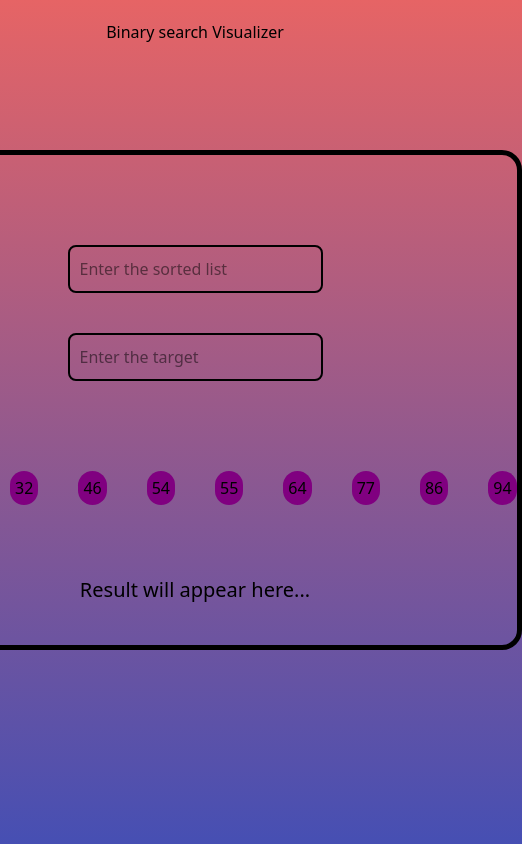
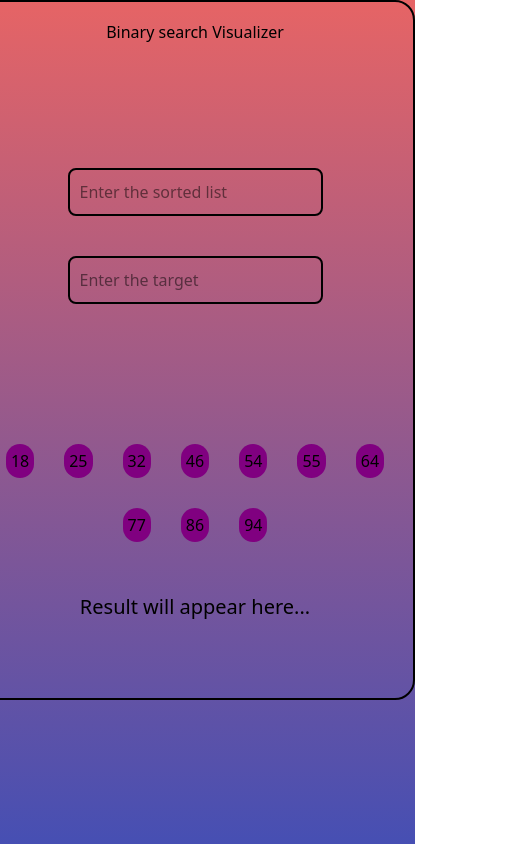
Before and after one commit to MelvinJ-dev/Practice-Web-Development-Projects, a plain HTML site: page Visualizer/index.html in a window 390 px wide. Shown: the whole page, 522 px wide, since content can reach past the window. Drawn offline with nearby package versions, Linux system fonts and the light colour scheme.

Commit message:
make it little responsive and can be used as template

```diff
--- a/Visualizer/index.html
+++ b/Visualizer/index.html
@@ -27,8 +27,8 @@
           <div class="num">86</div>
           <div class="num">94</div>
         </div>
-        <div class="output-box" id="output">Result will appear here...</div>
+        <div class="output-box" id="output">Result will appear here...</div></div>
       </div>
-    </div>
+  </div>
   </body>
 </html>
--- a/Visualizer/styles.css
+++ b/Visualizer/styles.css
@@ -12,18 +12,24 @@ body {
   height: 100vh;
 }
 .content {
-  margin-top: 150px;
-  height: 500px;
-  border: 5px, solid, black;
+  display: flex;
+  flex-wrap: wrap;
+  align-items: center;
+  justify-content: center;
+  flex-direction: column;
+  height: 700px;
+  border: 2px, solid, black;
   border-radius: 20px;
   width: 850px;
+  gap: 50px;
 }
 .numbers {
   display: flex;
-  flex: row;
-  gap: 40px;
+  flex-wrap: wrap;
+  gap: 30px;
   justify-content: center;
   align-items: center;
+  border: 0px, solid, black;
 }
 h1 {
   position: absolute;
@@ -43,9 +49,9 @@ form {
 }
 .output-box {
   display: flex;
+  flex: wrap;
   align-items: center;
   justify-content: center;
-  margin-top: 70px;
   font-size: 20px;
 }
 input {
@@ -61,3 +67,9 @@ input {
   border: 2px;
   border-radius: 30px;
 }
+@media (max-width: 600px) {
+  .content {
+    display: flex;
+    flex-wrap: wrap;
+  }
+}
```
Also changed, not shown: Visualizer/index.js (deleted).
